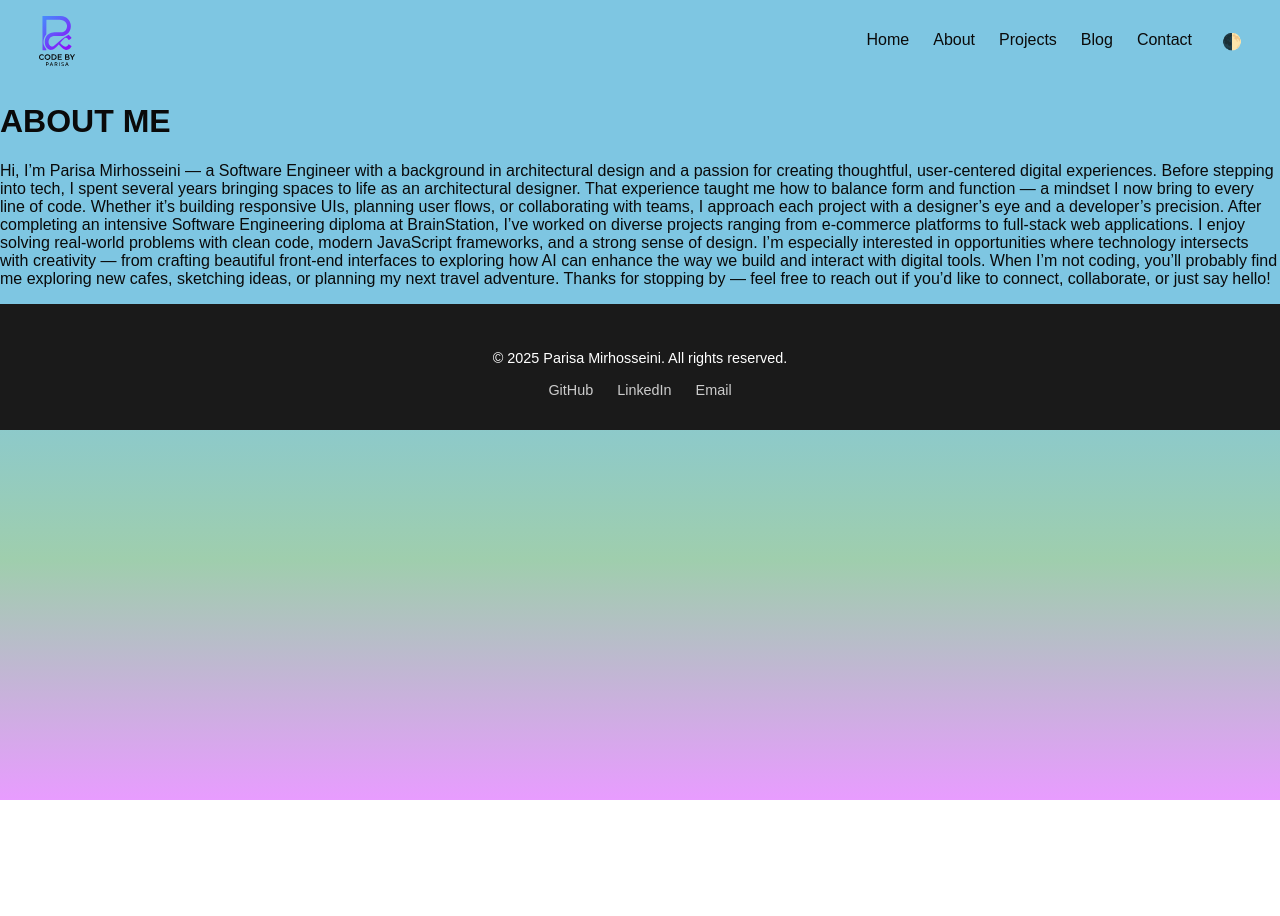
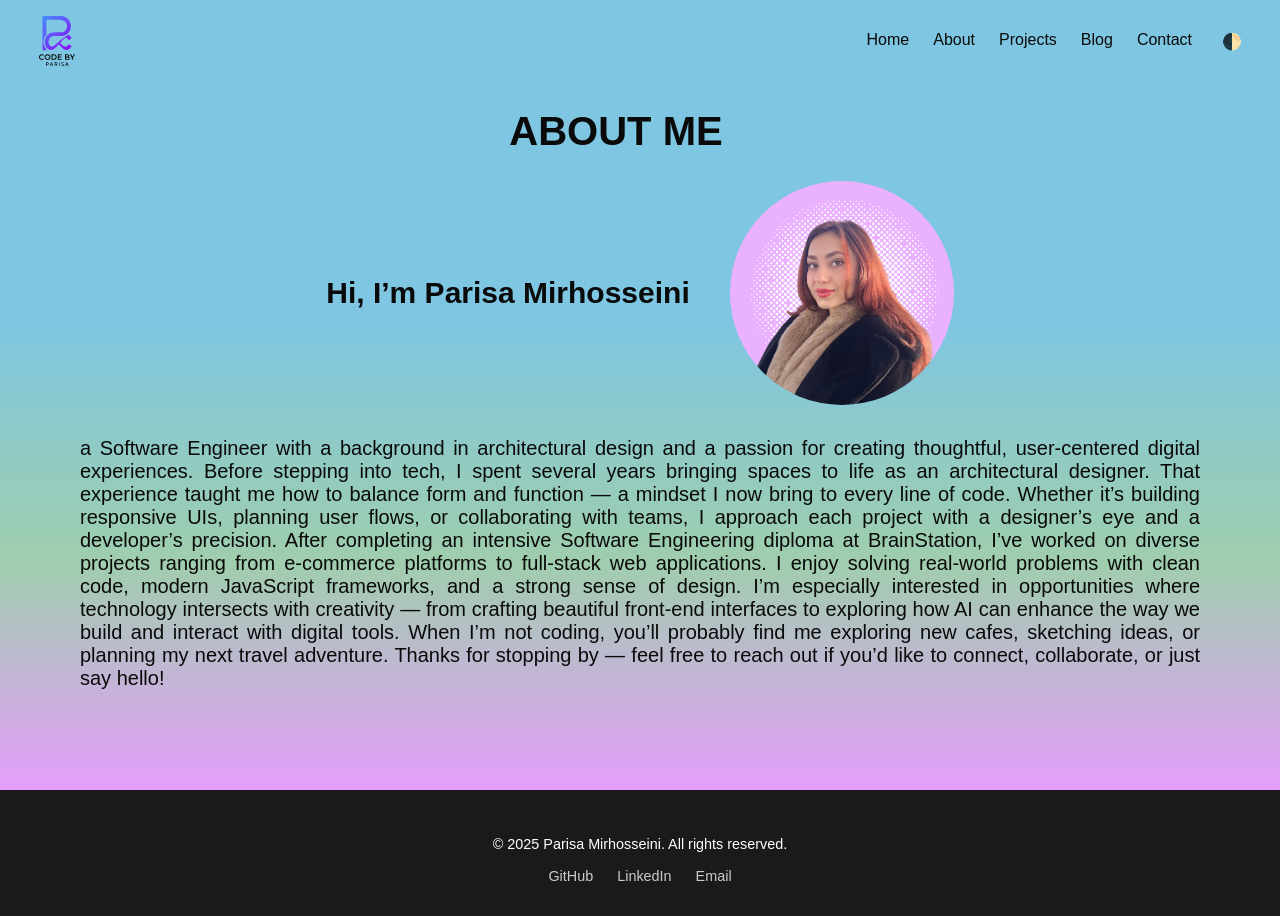
Before and after one commit to Parisa-Mirhosseini/parisa-mirhosseini-portfolio, a React (Vite) app: page /About in a window 1280 px wide. Before the commit the page ends 800 px from the top, so only its background shows below. Built offline with nearby package versions, Linux system fonts and the light colour scheme.

Commit message:
about page

```diff
--- a/src/Pages/AboutPage/AboutPage.jsx
+++ b/src/Pages/AboutPage/AboutPage.jsx
@@ -1,13 +1,17 @@
-
+import React from 'react';
 import './AboutPage.scss';
-
+import avatar from '../../assets/images/avatar.png';
 
 function AboutPage() {
   return (
   <div>
     <div className="About">
       <h1 className="About-title">ABOUT ME</h1>
-      <p className="About-content">Hi, I’m Parisa Mirhosseini — a Software Engineer with a background in architectural design and a passion for creating thoughtful, user-centered digital experiences.
+      <div className="About-title_container">
+      <h2 className="About-title_container-text">Hi, I’m Parisa Mirhosseini</h2>
+      <img src={avatar} alt="Parisa Mirhosseini" className="About-title_container-avatar" />
+      </div>
+      <p className="About-content"> a Software Engineer with a background in architectural design and a passion for creating thoughtful, user-centered digital experiences.
 
 Before stepping into tech, I spent several years bringing spaces to life as an architectural designer. That experience taught me how to balance form and function — a mindset I now bring to every line of code. Whether it’s building responsive UIs, planning user flows, or collaborating with teams, I approach each project with a designer’s eye and a developer’s precision.
 
--- a/src/Pages/AboutPage/AboutPage.scss
+++ b/src/Pages/AboutPage/AboutPage.scss
@@ -1,10 +1,36 @@
-.about {
-	color: #d9e8e7;
-	text-align: center;
-	font-size: 10px;
-	// margin: 0;
-	padding-right: 2rem;
-	&-content{
-		padding-right: 2rem;
+.About {
+	text-align: justify;
+	font-size: 20px;
+	padding: 0 5rem 5rem;
+
+	&-title {
+		padding-right: 3rem;
+		display: flex;
+		align-items: center;
+		justify-content: center;
 	}
-  }
+
+
+	&-title_container {
+		// padding: 3rem;
+		display: flex;
+		align-items: center;
+		justify-content: center;
+		gap: 40px;
+		margin-bottom: 2rem;
+
+		&-avatar {
+			width: 20%;
+			border-radius: 50%;
+
+			@media (max-width: 768px) {
+				width: 50%;
+				margin: 0 auto;
+			}
+
+			@media (max-width: 480px) {
+				width: 100%;
+			}
+		}
+	}
+}
--- a/src/Pages/HomePage/HomePage.jsx
+++ b/src/Pages/HomePage/HomePage.jsx
@@ -8,7 +8,7 @@ function HomePage() {
     <HeroSection />
     <div className="home">
       <div className="home__content">
-        <h1 className="home__title">Welcome to My Portfolio</h1>
+
         <p className="home__description">
           Explore my projects, skills, and experiences. I'm passionate about web developer and designer.
         </p>
--- a/src/components/Footer/Footer.scss
+++ b/src/components/Footer/Footer.scss
@@ -6,24 +6,31 @@
   padding: 2rem 1rem;
   text-align: center;
   font-size: 0.9rem;
-  }
 
-  .footer__content {
+  &__content {
     max-width: 1200px;
     margin: 0 auto;
   }
 
-  .footer__links {
+  &__links {
     margin-top: 1rem;
-  }
 
-  .footer__links a {
+    a {
       color: #ccc;
       margin: 0 0.75rem;
       text-decoration: none;
       transition: color 0.3s ease;
+
+      &:hover {
+        color: #fff;
+      }
+    }
+  }
 }
 
-  .footer__links a:hover {
-    color: #fff;
+@media (max-width: 768px) {
+  .footer {
+    font-size: 0.8rem;
+    padding: 1.5rem 0.5rem;
   }
+}
--- a/src/components/HeroSection/HeroSection.jsx
+++ b/src/components/HeroSection/HeroSection.jsx
@@ -9,9 +9,10 @@ function HeroSection () {
       <img src={curveLeft} alt="curve-left" className="curve curve-left" />
       <img src={curveRight} alt="curve-right" className="curve curve-right" />
       <div className="content">
+        <h1 className="title">CODE BY PARISA</h1>
+        <h1 className="home__title">Welcome to My Portfolio</h1>
+        <p className="subtitle">PARISA MIRHOSSEINI</p>
         <button className="studio-button">VIEW PROJECTS</button>
-        <h1 className="title">CODE BY PARISA</h1>
-        <p className="subtitle">PARISA MIRHOSSEINI</p>
         <div className="platform"></div>
       </div>
     </div>
--- a/src/components/HeroSection/HeroSection.scss
+++ b/src/components/HeroSection/HeroSection.scss
@@ -53,6 +53,7 @@
     top: 100px;
     left: -200px;
     transform: rotate(10deg);
+
   }
 
   .curve-right {
```
Also changed, not shown: src/assets/images/avatar.png (added). Lines whose indentation alone changed are shown as unchanged.
